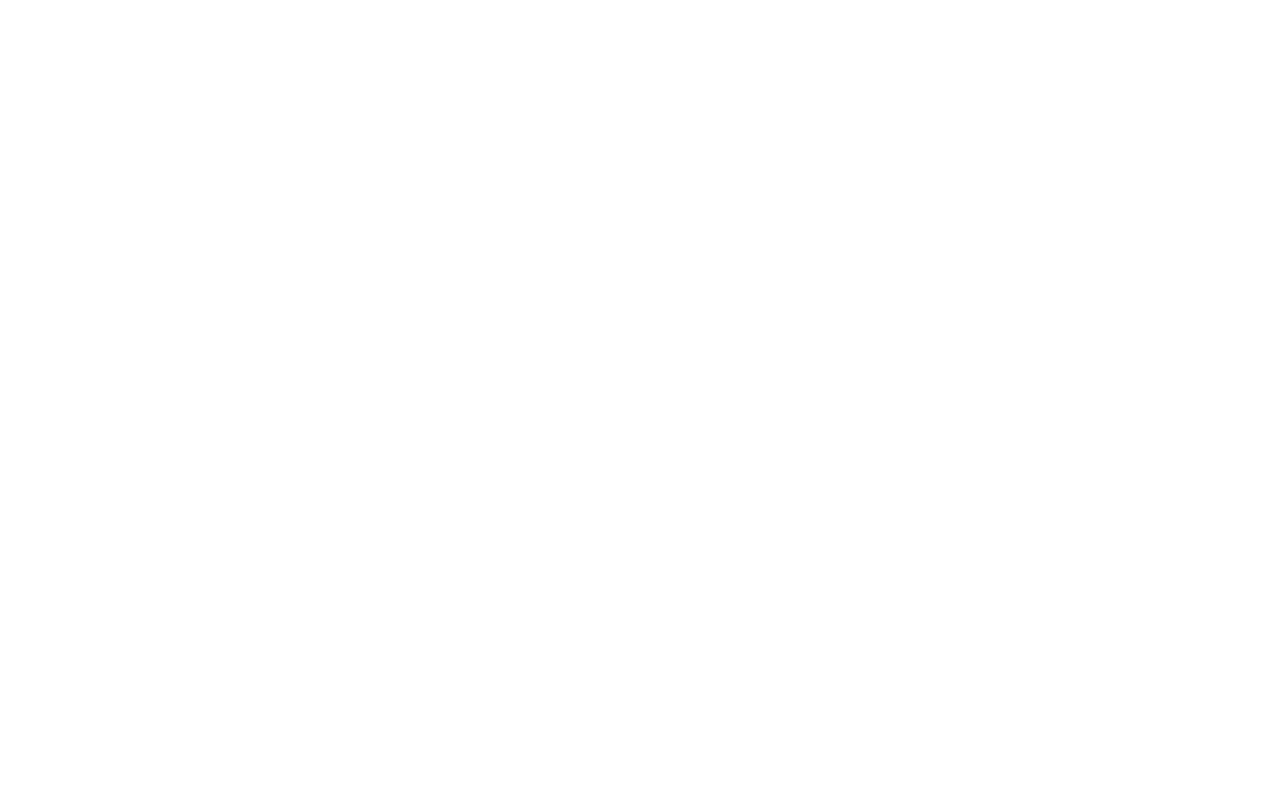
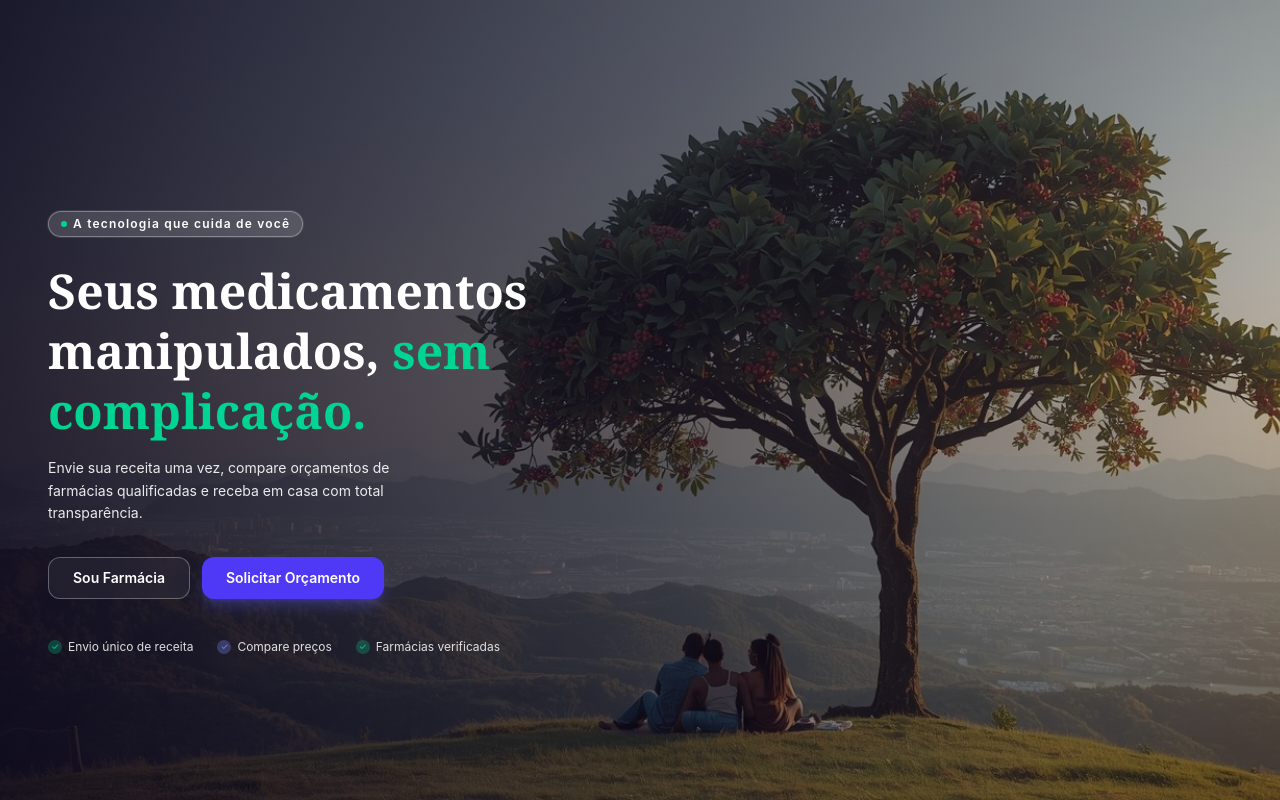
Before and after one commit to brunobdev04/aroe-app, a React (Vite) app: page / in a window 1280 px wide. Built offline with nearby package versions, Linux system fonts and the light colour scheme.

Commit message:
feat: componente hero completo

```diff
--- a/src/App.jsx
+++ b/src/App.jsx
@@ -1,9 +1,10 @@
+import Hero from './components/Hero/Hero'
 import './App.css'
 
 function App() {
   return (
     <>
-
+      <Hero />
     </>
   )
 }
--- /dev/null
+++ b/src/components/Hero/Hero.jsx
@@ -0,0 +1,64 @@
+import heroBg from '../../assets/hero.jpg'
+
+export default function Hero() {
+  return (
+    <section
+      className="relative h-screen flex items-center justify-start overflow-hidden antialiased"
+    >
+      <div
+        className="absolute inset-0 bg-cover bg-center z-0"
+        style={{ backgroundImage: `url(${heroBg})` }}
+      />
+
+      <div
+        className="absolute inset-0 z-10"
+        style={{
+          background: 'linear-gradient(105deg, rgba(10,6,28,0.88) 0%, rgba(10,6,28,0.6) 50%, rgba(10,6,28,0.2) 100%)'
+        }}
+      />
+
+      <div className="relative z-20 max-w-xl px-12 pt-16">
+
+        <div className="inline-flex items-center gap-1.5 text-xs font-semibold tracking-widest px-3 py-1 rounded-full mb-6 text-white border border-white/30 bg-white/15 backdrop-blur-sm ring-1 ring-white/10 hover:ring-white/50">
+          <span className="w-1.5 h-1.5 rounded-full bg-emerald-400" />
+          A tecnologia que cuida de você
+        </div>
+
+        <h1 className="font-serif text-5xl font-bold leading-tight text-white mb-4">
+          Seus medicamentos<br />
+          manipulados, <span className="text-emerald-400">sem complicação.</span>
+        </h1>
+
+        <p className="text-sm text-white/90 leading-relaxed mb-8 max-w-sm">
+          Envie sua receita uma vez, compare orçamentos de farmácias
+          qualificadas e receba em casa com total transparência.
+        </p>
+
+        <div className="flex gap-3 flex-wrap mb-10">
+          <button className="cursor-pointer font-sans text-sm font-semibold px-6 py-2.5 rounded-xl text-white border border-white/30 bg-white/5 backdrop-blur-sm hover:bg-white/12 transition-all duration-300">
+            Sou Farmácia
+          </button>
+          <button className="cursor-pointer font-sans text-sm font-semibold px-6 py-2.5 rounded-xl text-white bg-indigo-600 hover:bg-indigo-700 shadow-lg shadow-indigo-500/30 transition-all duration-300">
+            Solicitar Orçamento
+          </button>
+        </div>
+
+        <div className="flex gap-6 flex-wrap">
+          <div className="flex items-center gap-1.5 text-xs text-white/85">
+            <div className="w-3.5 h-3.5 rounded-full flex items-center justify-center text-emerald-400 bg-emerald-400/25 text-[9px]">✓</div>
+            Envio único de receita
+          </div>
+          <div className="flex items-center gap-1.5 text-xs text-white/85">
+            <div className="w-3.5 h-3.5 rounded-full flex items-center justify-center text-indigo-400 bg-indigo-400/30 text-[9px]">✓</div>
+            Compare preços
+          </div>
+          <div className="flex items-center gap-1.5 text-xs text-white/85">
+            <div className="w-3.5 h-3.5 rounded-full flex items-center justify-center text-emerald-400 bg-emerald-400/25 text-[9px]">✓</div>
+            Farmácias verificadas
+          </div>
+        </div>
+
+      </div>
+    </section>
+  )
+}
```
Also changed, not shown: src/assets/logo.png.
